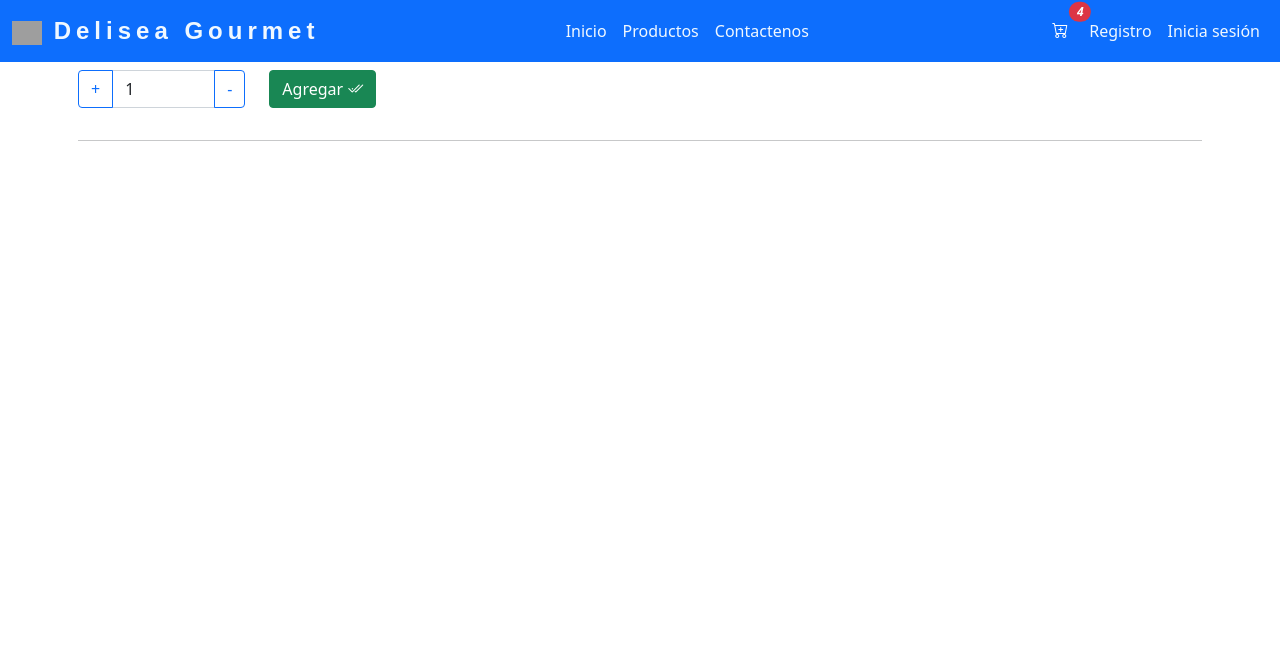
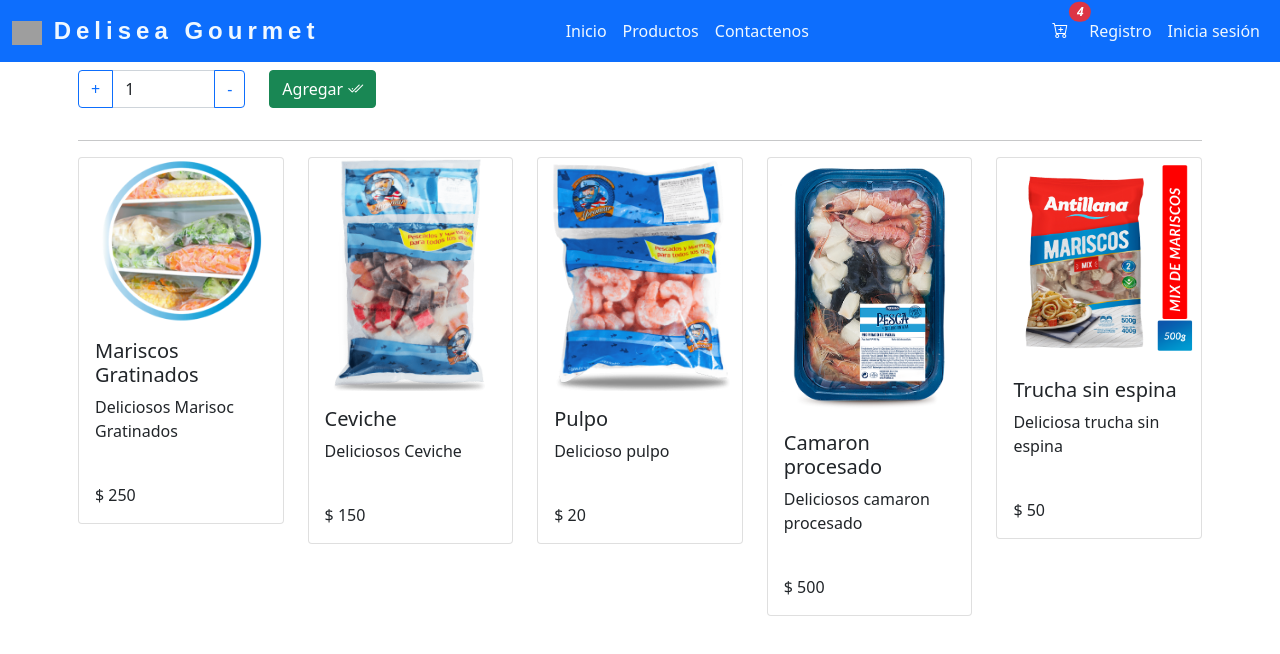
Before and after one commit to giovagr20/delisea-ecommerce, a React (Create React App) app: page / in a window 1280 px wide. Shown: the top 654 px of the page. Built offline with nearby package versions, Linux system fonts and the light colour scheme; grey boxes are pictures that could not be loaded.

Commit message:
Ajuste de entrega

```diff
--- a/src/components/Item/Item.tsx
+++ b/src/components/Item/Item.tsx
@@ -1,14 +1,15 @@
 import "bootstrap/dist/css/bootstrap.min.css";
+import { Products } from "../../models/products";
 
-export const Item = (props: any) => {
+export const Item = (props: Products) => {
 
     return (
-        <div className="card" key={props.id}>
-            <img src="{props.pictureUrl}" className="card-img-top" alt="Datos"/>
+        <div className="card" key={props.id} defaultValue="{props.pictureUrl}">
+            <img src={props.pictureUrl} className="card-img-top" alt="{props.title}"/>
             <div className="card-body">
-                <h5 className="card-title"> {props.title} </h5>
+                <h5 className="card-title"> {props.title}</h5>
                 <p className="card-text"> {props.descripcion} </p> <br />
-                <p className="card-text"> {props.price} </p>
+                <p className="card-text"> $ {props.price} </p>
             </div>
         </div>
     );
--- a/src/components/Item/ItemList.tsx
+++ b/src/components/Item/ItemList.tsx
@@ -1,13 +1,22 @@
 import { Item } from "./Item";
 import "bootstrap/dist/css/bootstrap.min.css";
+import { Products } from "../../models/products";
+import { ItemProducts } from "../../constants/products_items";
 
 
-export const ItemList = (props: any) => {
+export const ItemList = (props: Array<Products>) => {
+    if (props.length <= 0)
         return (
-        <div className="row">
-            {
-                props.items.map((element: any) => {
-                    <div className="col-sm">
+            <div className="alert alert-primary" role="alert">
+                No hay datos!
+            </div>
+        )
+    else
+        return (
+            <div className="row"> {
+                ItemProducts.map((element: Products) => {
+                    return (
+                        <div className="col-sm" key={element.id}>
                             <Item key={element.id}
                                 id={element.id}
                                 title={element.title}
@@ -15,6 +24,7 @@ export const ItemList = (props: any) => {
                                 price={element.price}
                                 pictureUrl={element.pictureUrl} />
                         </div>
+                    )
                 })
             }
             </div>
--- a/src/components/Item/ItemListContainer.tsx
+++ b/src/components/Item/ItemListContainer.tsx
@@ -2,19 +2,25 @@ import 'bootstrap/dist/css/bootstrap.min.css';
 import { useEffect, useState } from 'react';
 import { ItemList } from './ItemList';
 import { ItemCount } from './ItemCount';
+import { ItemProducts } from '../../constants/products_items';
+import { Products } from '../../models/products';
 import { customFetch } from '../../utils/customFetch';
-import { ItemProducts } from '../../constants/products_items';
+
+/**                 <ItemCount stock="5" initial="1" />
+ */
 
 export const ItemListContainer = () => {
 
-    let [items, setItems] = useState<string[]>([]);
+    let [items, setItems] = useState<Array<Products>>();
 
     useEffect(() => {
-        customFetch(2000, ItemProducts.filter(item => {
-            return item.id > 0
-        }))
-            .then((result: any) => setItems(result))
-            .catch(err => console.log(err))
+        customFetch(2000, ItemProducts.filter((item: Products) => {
+            if (item.id > 0) return item;
+        })).then((result: Array<Products>) => {
+            setItems(result);
+            console.log(result);
+
+        }).catch(err => console.log(err));
     }, [items]);
 
     return (
@@ -22,7 +28,7 @@ export const ItemListContainer = () => {
             <div className='container p-2'>
                 <ItemCount stock="5" initial="1" />
                 <hr />
-                <ItemList items={items} />
+                <ItemList {...items as Array<Products>} />
             </div>
         </>
     )
--- /dev/null
+++ b/src/models/products.ts
@@ -0,0 +1,7 @@
+export class Products {
+    id: number = 0;
+    title: string = '';
+    descripcion: string = '';
+    price: number = 0;
+    pictureUrl: string = '';
+}
--- a/src/utils/customFetch.ts
+++ b/src/utils/customFetch.ts
@@ -1,6 +1,8 @@
+import { Products } from "../models/products";
+
 let is_ok = true;
 
-export const customFetch = async (time: any, task: any) => {
+export const customFetch = async (time: number, task: Array<Products>): Promise<Array<Products>> => {
     return new Promise((resolve, reject) => {
         setTimeout(() => {
             if (is_ok) {
```
Also changed, not shown: src/constants/products_items.ts (+11 -11 lines). Lines whose indentation alone changed are shown as unchanged.
